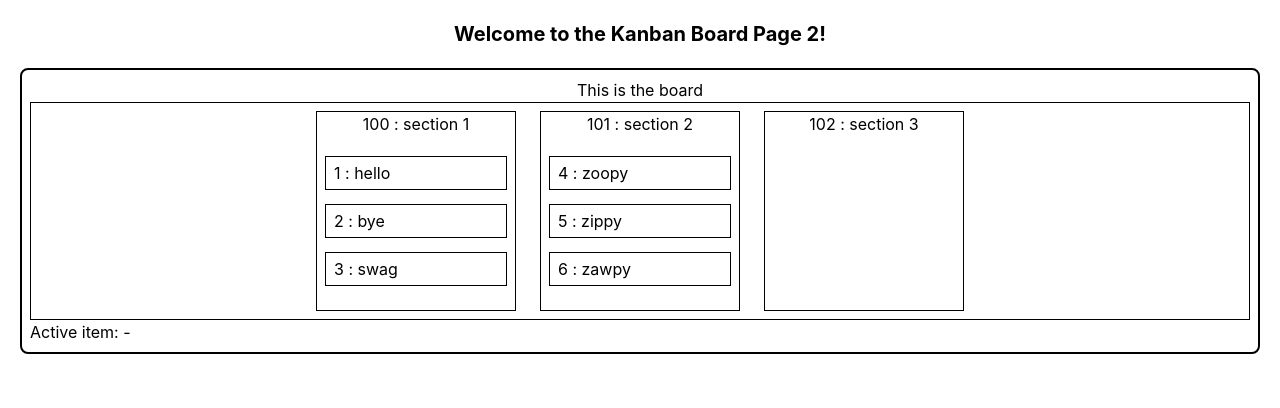
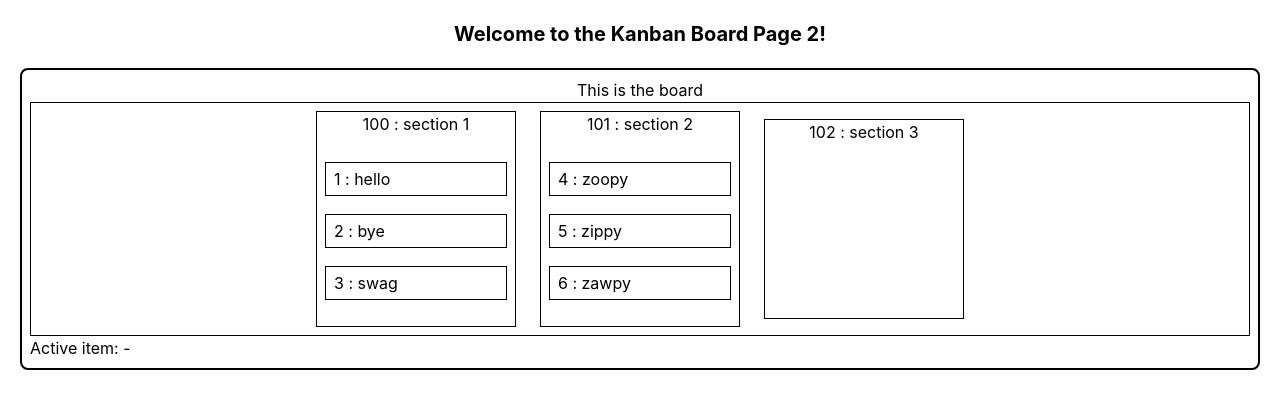
Before and after one commit to JellyRollJunior/learning-sandbox, a React (Vite) app in the folder packages/client/: page /kanban-board-2 in a window 1280 px wide. Shown: the top 408 px of the page. Built offline with nearby package versions, Linux system fonts and the light colour scheme.

Commit message:
Fix: Remove twitching when dragging item over droparea

```diff
--- a/packages/client/src/app/pages/KanbanBoardPage2/KanbanBoardPage2.tsx
+++ b/packages/client/src/app/pages/KanbanBoardPage2/KanbanBoardPage2.tsx
@@ -8,10 +8,10 @@ const DropArea = ({ isDragging, onDropHandler }: DropAreaProps) => {
 
   return (
     <li
-      className="flex h-10 w-full items-center justify-center rounded-sm border border-black "
+      className="flex h-10 w-full items-center justify-center rounded-sm border border-black my-1"
       style={
         isVisible
-          ? { opacity: 100, marginTop: 4, marginBottom: 4, transition: 'all 0.2s ease-in-out' }
+          ? { opacity: 100, transition: 'all 0.2s ease-in-out' }
           : { height: 10, opacity: 0, transition: 'all 0.1s ease-in-out' }
       }
       onDragEnter={() => {
@@ -72,7 +72,7 @@ const Board = ({ data }: BoardProps) => {
               <h3 className="text-center">
                 {section.id} : {section.name}
               </h3>
-              <ol className="flex flex-col gap-0.5 p-2">
+              <ol className="flex flex-col p-2">
                 {/* items */}
                 <DropArea
                   isDragging={activeItem != null}
```
Also changed, not shown: 1 other file (tests, documents, lock files or other folders).
